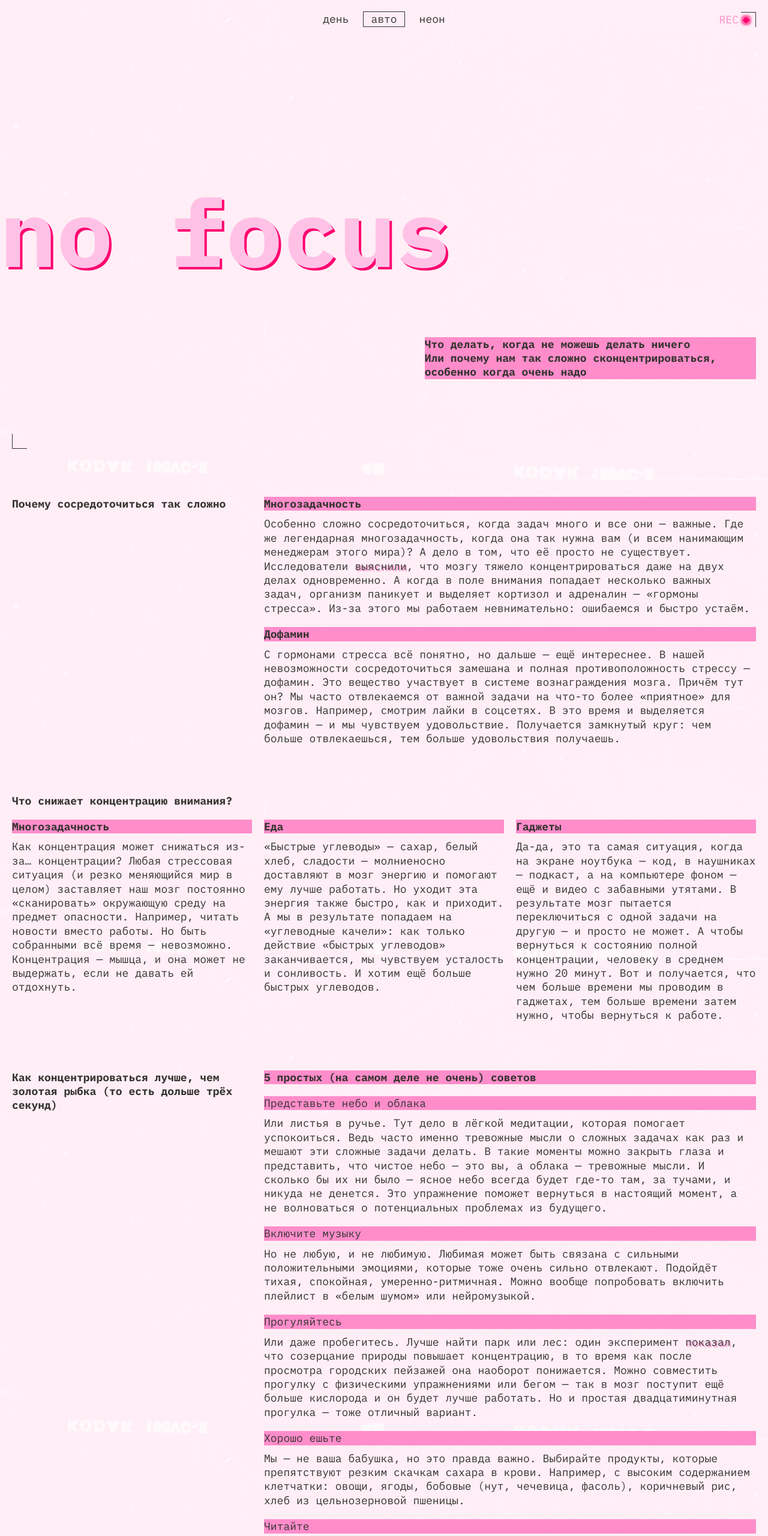
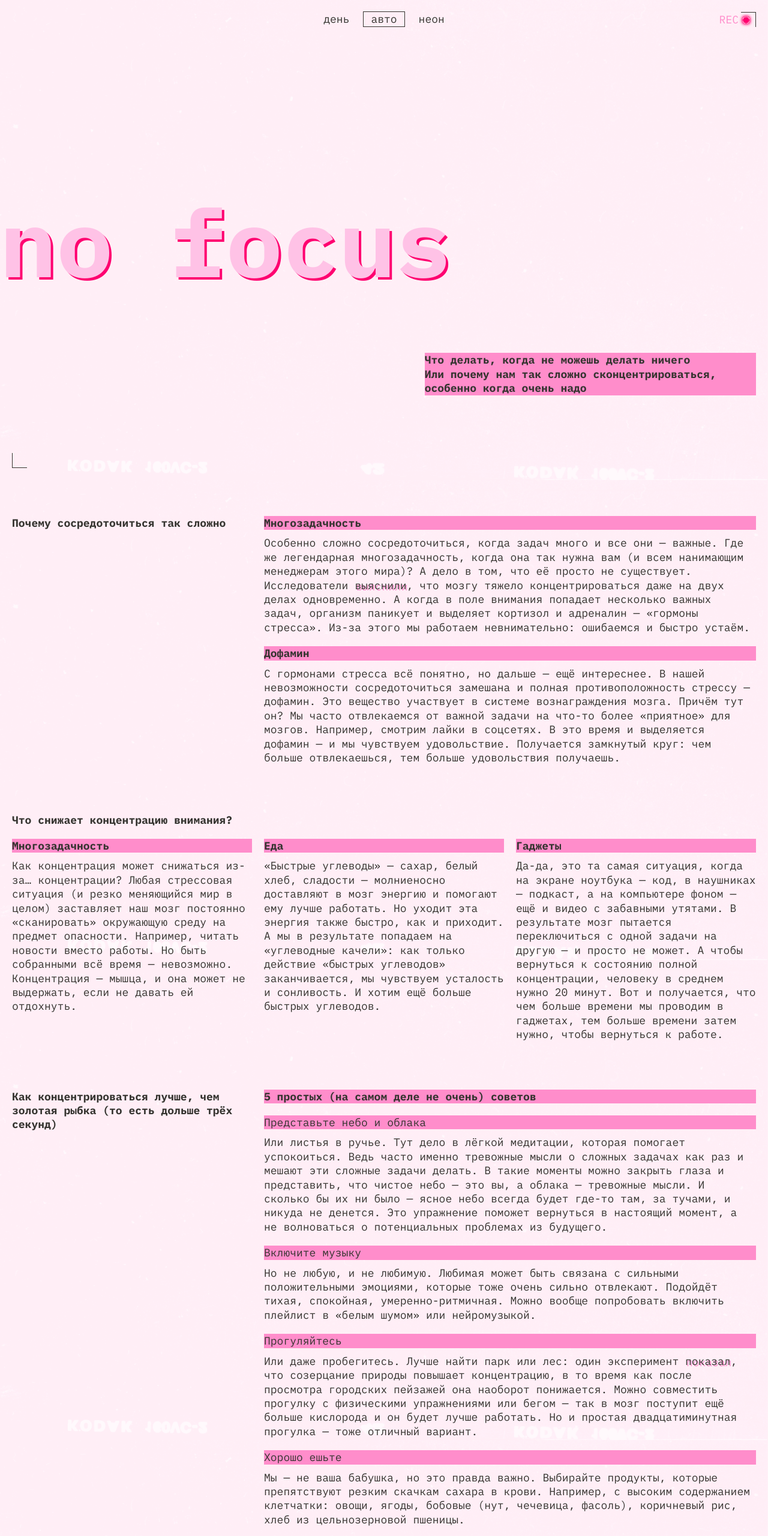
Before and after one commit to Onlyhike/slozhno-sosredotochitsya, a website: page index.html in a window 1280 px wide. Shown: the top 2560 px of the page at 60% size. Drawn offline with Linux system fonts and the light colour scheme.

Commit message:
подготовил к публикации

```diff
--- a/index.html
+++ b/index.html
@@ -17,7 +17,7 @@
     <link rel="stylesheet" href="./styles/dark.css" />
   </head>
   <body class="page">
-    <header class="header">
+    <header class="header decorated-zone">
       <div class="rec-elem" aria-hidden="true">rec</div>
       <nav class="header__theme-menu">
         <ul class="header__theme-menu-list">
@@ -46,7 +46,7 @@
         </ul>
       </nav>
       <h1 class="header__heading">no focus</h1>
-      <p class="title-decorated">
+      <p class="title-decor header__description">
         Что делать, когда не можешь делать ничего
         <span class="line-break">
           Или почему нам так сложно сконцентрироваться, особенно когда очень
@@ -55,27 +55,32 @@
       </p>
     </header>
 
-    <main>
-      <section class="main__section">
-        <div class="section__text-block">
-          <h2 class="accent-colored-heading">
+    <main class="main">
+      <section class="section">
+        <h2 class="accent-colored-heading section__heading">
           Почему сосредоточиться так сложно
         </h2>
-
-          <h2 class="title-decorated">Многозадачность</h2>
+        <article class="article">
+          <h3 class="title-decor article__heading">Многозадачность</h3>
           <p>
             Особенно сложно сосредоточиться, когда задач много и все они —
             важные. Где же легендарная многозадачность, когда она так нужна вам
             (и всем нанимающим менеджерам этого мира)? А дело в том, что её
             просто не существует. Исследователи
-            <a class="link-active" href="#0" target="_blank">выяснили</a>, что
-            мозгу тяжело концентрироваться даже на двух делах одновременно. А
-            когда в поле внимания попадает несколько важных задач, организм
-            паникует и выделяет кортизол и адреналин — «гормоны стресса». Из-за
-            этого мы работаем невнимательно: ошибаемся и быстро устаём.
+            <a
+              class="link-active"
+              href="https://dana.org/article/multicosts-of-multitasking/"
+              target="_blank"
+              >выяснили</a
+            >, что мозгу тяжело концентрироваться даже на двух делах
+            одновременно. А когда в поле внимания попадает несколько важных
+            задач, организм паникует и выделяет кортизол и адреналин — «гормоны
+            стресса». Из-за этого мы работаем невнимательно: ошибаемся и быстро
+            устаём.
           </p>
-
-          <h2 class="title-decorated">Дофамин</h2>
+        </article>
+        <article class="article">
+          <h3 class="title-decor article__heading">Дофамин</h3>
           <p>
             С гормонами стресса всё понятно, но дальше — ещё интереснее. В нашей
             невозможности сосредоточиться замешана и полная противоположность
@@ -86,14 +91,15 @@
             удовольствие. Получается замкнутый круг: чем больше отвлекаешься,
             тем больше удовольствия получаешь.
           </p>
-        </div>
+        </article>
+      </section>
 
-        <div class="section__text-block">
-          <h2 class="accent-colored-heading">
+      <section class="section">
+        <h2 class="accent-colored-heading section__heading">
           Что снижает концентрацию внимания?
         </h2>
-
-          <h2 class="title-decorated">Многозадачность</h2>
+        <article class="article">
+          <h3 class="title-decor article__heading">Многозадачность</h3>
           <p>
             Как концентрация может снижаться из-за… концентрации? Любая
             стрессовая ситуация (и резко меняющийся мир в целом) заставляет наш
@@ -102,8 +108,10 @@
             — невозможно. Концентрация — мышца, и она может не выдержать, если
             не давать ей отдохнуть.
           </p>
+        </article>
 
-          <h2 class="title-decorated">Еда</h2>
+        <article class="article">
+          <h3 class="title-decor article__heading">Еда</h3>
           <p>
             «Быстрые углеводы» — сахар, белый хлеб, сладости — молниеносно
             доставляют в мозг энергию и помогают ему лучше работать. Но уходит
@@ -112,8 +120,10 @@
             заканчивается, мы чувствуем усталость и сонливость. И хотим ещё
             больше быстрых углеводов.
           </p>
+        </article>
 
-          <h2 class="title-decorated">Гаджеты</h2>
+        <article class="article">
+          <h3 class="title-decor article__heading">Гаджеты</h3>
           <p>
             Да-да, это та самая ситуация, когда на экране ноутбука — код, в
             наушниках — подкаст, а на компьютере фоном — ещё и видео с забавными
@@ -123,18 +133,21 @@
             что чем больше времени мы проводим в гаджетах, тем больше времени
             затем нужно, чтобы вернуться к работе.
           </p>
-        </div>
+        </article>
+      </section>
 
-        <div class="section__text-block">
-          <h2 class="accent-colored-heading">
+      <section class="section">
+        <h2 class="accent-colored-heading section__heading">
           Как концентрироваться лучше, чем золотая рыбка (то есть дольше трёх
           секунд)
         </h2>
-
-          <h2 class="title-decorated">
+        <article class="article">
+          <h3 class="title-decor article__heading">
             5 простых (на самом деле не очень) советов
-          </h2>
-          <h2 class="title-decorated">Представьте небо и облака</h2>
+          </h3>
+          <h4 class="title-decor article__heading">
+            Представьте небо и облака
+          </h4>
           <p>
             Или листья в ручье. Тут дело в лёгкой медитации, которая помогает
             успокоиться. Ведь часто именно тревожные мысли о сложных задачах как
@@ -145,45 +158,59 @@
             вернуться в настоящий момент, а не волноваться о потенциальных
             проблемах из будущего.
           </p>
+        </article>
 
-          <h2 class="title-decorated">Включите музыку</h2>
+        <article class="article">
+          <h4 class="title-decor article__heading">Включите музыку</h4>
           <p>
             Но не любую, и не любимую. Любимая может быть связана с сильными
             положительными эмоциями, которые тоже очень сильно отвлекают.
             Подойдёт тихая, спокойная, умеренно-ритмичная. Можно вообще
             попробовать включить плейлист в «белым шумом» или нейромузыкой.
           </p>
+        </article>
 
-          <h2 class="title-decorated">Прогуляйтесь</h2>
+        <article class="article">
+          <h4 class="title-decor article__heading">Прогуляйтесь</h4>
           <p>
             Или даже пробегитесь. Лучше найти парк или лес: один эксперимент
-            <a class="link-active" href="#0" target="_blank">показал</a>, что
-            созерцание природы повышает концентрацию, в то время как после
-            просмотра городских пейзажей она наоборот понижается. Можно
+            <a
+              class="link-active"
+              href="https://www.sciencedirect.com/science/article/abs/pii/S0272494415000328"
+              target="_blank"
+              >показал</a
+            >, что созерцание природы повышает концентрацию, в то время как
+            после просмотра городских пейзажей она наоборот понижается. Можно
             совместить прогулку с физическими упражнениями или бегом — так в
             мозг поступит ещё больше кислорода и он будет лучше работать. Но и
             простая двадцатиминутная прогулка — тоже отличный вариант.
           </p>
+        </article>
 
-          <h2 class="title-decorated">Хорошо ешьте</h2>
+        <article class="article">
+          <h4 class="title-decor article__heading">Хорошо ешьте</h4>
           <p>
             Мы — не ваша бабушка, но это правда важно. Выбирайте продукты,
             которые препятствуют резким скачкам сахара в крови. Например, с
             высоким содержанием клетчатки: овощи, ягоды, бобовые (нут, чечевица,
             фасоль), коричневый рис, хлеб из цельнозерновой пшеницы.
           </p>
+        </article>
 
-          <h2 class="title-decorated">Читайте</h2>
+        <article class="article">
+          <h4 class="title-decor article__heading">Читайте</h4>
           <p>
             Настоящие бумажные книги. Это правда помогает с концентрацией: чтобы
             прочитать пост в соцсети, достаточно нескольких минут или даже
             секунд. А вот интересная книга способна затянуть и на несколько
             часов и круто тренирует направленное внимание.
           </p>
-        </div>
+        </article>
+      </section>
 
-        <div class="gallery">
-          <h2 class="title-decorated">А можно в картинках?</h2>
+      <section class="gallery">
+        <article class="gallery__article">
+          <h2 class="title-decor article__heading">А можно в картинках?</h2>
           <img
             class="image sunset"
             src="./images/sunset.png"
@@ -214,11 +241,11 @@
             loading="lazy"
             alt="уходящая в даль улица"
           />
-        </div>
+        </article>
       </section>
     </main>
 
-    <footer class="footer">
+    <footer class="footer decorated-zone">
       <h2 class="footer__heading">focus</h2>
     </footer>
 
--- a/styles/style.css
+++ b/styles/style.css
@@ -8,7 +8,7 @@
   background-position: center;
   background-attachment: fixed;
   color: var(--text-color);
-  font-family: 'IBM Plex mono', sans-serif;
+  font-family: var(--main-font);
   font-weight: 400;
   line-height: 130%;
 }
@@ -20,10 +20,35 @@
   }
 }
 
-.title-decorated {
+/* Перенёс общие стили для уголков в начало чтобы переиспользовать в футере с классом .decorated-zone, а ниже добавил правила расположения в гриде для уголков хедера */
+
+.decorated-zone::before {
+  display: block;
+  margin-inline-start: auto;
+  content: '';
+  color: var(--text-color);
+  block-size: 25px;
+  inline-size: 25px;
+  border-inline-end: 1px solid var(--text-color);
+  border-block-start: 1px solid var(--text-color);
+}
+
+.decorated-zone::after {
+  margin-inline-end: auto;
+  display: block;
+  content: '';
+  block-size: 25px;
+  inline-size: 25px;
+  border-inline-start: 1px solid var(--text-color);
+  border-block-end: 1px solid var(--text-color);
+}
+
+.article {
+  grid-column: 2 / 4;
+}
+
+.title-decor {
   background-color: var(--accent-color);
-  font-weight: 700;
-  color: var(--text-color);
 }
 
 .line-break {
@@ -39,59 +64,53 @@
   border-block-end: 1px solid var(--text-color);
 }
 
+.link-active:focus {
+  outline: none;
+}
+
 .link-active:focus-visible {
   outline: 1px solid var(--text-color);
 }
 
-.header .title-decorated {
-  max-inline-size: clamp(22.1875rem, 21.6508rem + 2.2901vw, 22.75rem);
-  grid-row: 4 / 5;
-  grid-column: 1 / 5;
-  justify-self: self-end;
-  align-self: self-end;
-  block-size: fit-content;
+.article__heading {
+  margin: 20px 0 10px;
+  color: var(--text-color);
+}
+
+section:nth-of-type(3)
+  .article__heading:not(
+    .article:first-of-type > .article__heading:first-child
+  ) {
+  font-weight: 400;
 }
 
 @media (width >= 768px) {
 
-  .header .title-decorated {
-    max-inline-size: clamp(22.75rem, -1.0625rem + 49.6094vw, 30.6875rem);
-    grid-column: 3 / 5;
-    align-self: center;
+  .article:first-of-type .article__heading {
+    margin: 0 0 10px;
   }
-}
 
-@media (width >= 1024px) {
+  .section:nth-of-type(2) .article__heading {
+    margin: 20px 0 10px;
+  }
 
-  .header .title-decorated {
-    margin-block-start: 22px;
+  .section:nth-of-type(3) .article__heading:nth-child(2) {
+    margin: 20px 0 10px;
   }
-}
-
-.section__text-block .title-decorated {
-  margin: 20px 0 10px;
-}
-
-.section__text-block:nth-of-type(3)
-  .title-decorated:not(
-    .section__text-block:nth-of-type(3) .title-decorated:nth-of-type(2)
-  ) {
-  font-weight: 400;
 }
 
 .header {
   position: relative;
   display: grid;
   grid-template-columns: 2fr 1fr 1fr 2fr;
-  grid-template-rows: 1fr 3fr 3fr 3fr 1fr;
-  max-block-size: 100vh;
+  grid-template-rows: 1fr 5fr 5fr 5fr 1fr;
+  min-block-size: 100vh;
   padding: 10px 0;
 }
 
-@media (1024px > width >= 768px) {
+@media (width >= 768px) {
 
   .header {
-    min-block-size: 100vh;
     padding: 20px 0;
   }
 }
@@ -99,32 +118,18 @@
 @media (width >= 1024px) {
 
   .header {
-    max-block-size: 768px;
-    padding: 20px 0;
+    max-block-size: 100vh;
+    min-block-size: 768px;
   }
 }
 
-.header::before {
+.header.decorated-zone::before {
   grid-column: 4 / 5;
-  display: block;
-  margin-inline-start: auto;
-  content: '';
-  color: var(--text-color);
-  block-size: 25px;
-  inline-size: 25px;
-  border-inline-end: 1px solid var(--text-color);
-  border-block-start: 1px solid var(--text-color);
 }
 
-.header::after {
+.header.decorated-zone::after {
   grid-row: 5 / 6;
   align-self: flex-end;
-  display: block;
-  content: '';
-  block-size: 25px;
-  inline-size: 25px;
-  border-inline-start: 1px solid var(--text-color);
-  border-block-end: 1px solid var(--text-color);
 }
 
 .rec-elem {
@@ -149,24 +154,53 @@
   content: '';
   display: inline-block;
   vertical-align: bottom;
-  background-image: url(../images/Ellipse\ 4.svg);
+  background-image: url(../images/Ellipse4.svg); /*убрал из имени файла пробел*/
   background-size: cover;
   background-repeat: no-repeat;
   block-size: 25px;
   inline-size: 25px;
 }
 
+.header__description {
+  max-inline-size: clamp(22.1875rem, 21.6508rem + 2.2901vw, 22.75rem);
+  grid-row: 4 / 5;
+  grid-column: 1 / 5;
+  justify-self: self-end;
+  align-self: self-end;
+  block-size: fit-content;
+  font-weight: 700;
+  color: var(--text-color);
+  margin-block-end: 19px;
+}
+
+@media (width >= 768px) {
+
+  .header__description {
+    max-inline-size: clamp(22.75rem, -1.0625rem + 49.6094vw, 30.6875rem);
+    grid-column: 3 / 5;
+    align-self: center;
+    margin-block-end: 37px;
+  }
+}
+
+@media (width >= 1024px) {
+
+  .header__description {
+    margin-block-start: 22px;
+  }
+}
+
 .header__theme-menu {
   grid-column: 4 / 5;
   justify-self: self-end;
-  padding-block-start: 8px;
+  align-self: center;
+  padding-block-end: 41px;
 }
 
 @media (width >=768px) {
 
   .header__theme-menu {
-    align-self: center;
-    padding-block-end: 18px;
+    padding: 35px 0 0;
   }
 }
 
@@ -183,7 +217,7 @@
 .header__theme-menu-list {
   display: flex;
   flex-direction: column;
-  gap: 13px;
+  gap: 12px;
 }
 
 @media (width >=1024px) {
@@ -209,14 +243,17 @@
   outline: 1px solid var(--text-color);
 }
 
+.header__theme-menu-button:focus {
+  outline: none;
+}
+
 .header__theme-menu-button:focus-visible {
   outline: none;
   border-block-end: 1px solid var(--text-color);
 }
 
 .header__theme-menu-button:hover:not(.header__theme-menu-button_active) {
-  --hovered-color: #35343050;
-  outline: 1px solid var(--hovered-color);
+  outline: 1px solid var(--hover-outline-color);
 }
 
 .header__heading {
@@ -234,7 +271,7 @@
 
   .header__heading {
     align-self: center;
-    position: relative;
+    position: relative; /*Здесь так спозиционировано и применён сдвиг влево т.к. согласно макету у всей страницы (элемент body) заданы боковые отступы, и все элементы кроме загаловка H1(кроме разрешения 355х668рх) подчиняются этим отступам. Если сделать по вашей рекомендации, тогда придётся каждому элементу на странице кроме этого заголовка прописывать боковые отступы(и будет много лишних строчек кода), я использовал относительное позиционирование по аналогии с заданием "Карты подскажут", по моей памяти там именно так решается такая же задача со сдвигом. Если я не прав, поясните пожалуйста чем плохо использовать position:relative */
     left: -20px;
   }
 }
@@ -249,37 +286,34 @@
 @media (width >= 1024px) {
 
   .header__heading {
-    padding-block-end: 10px;
+    padding-block-end: 30px;
   }
 }
 
-.main__section {
+.main {
   padding-block-start: 40px;
 }
 
 @media (width >= 768px) {
 
-  .main__section {
+  .main {
     padding-block-start: 60px;
   }
 }
 
+.section {
+  padding-block-end: 50px;
+}
+
+.section:nth-of-type(3) {
+  padding-block-end: 30px;
+}
+
 @media (width >= 768px) {
 
-  .section__text-block:nth-of-type(3) .title-decorated:nth-of-type(3) {
-    margin-block-start: 10px;
+  .section:nth-of-type(3) {
+    padding-block-end: 60px;
   }
-
-  .section__text-block
-    .title-decorated:nth-of-type(2):not(
-      .section__text-block:nth-of-type(2) .title-decorated:nth-of-type(2)
-    ) {
-    margin: 0 0 10px;
-  }
-}
-
-.section__text-block {
-  padding-block-end: 50px;
 }
 
 .gallery {
@@ -288,8 +322,18 @@
 
 @media (width >= 768px) {
 
-  .section__text-block {
+  .gallery__article .article__heading {
+    margin-block-end: 0;
+  }
+}
+
+@media (width >= 768px) {
+
+  .section {
     padding-block-end: 80px;
+    display: grid;
+    column-gap: 38px;
+    grid-template-columns: repeat(3, 1fr);
   }
 
   .gallery {
@@ -299,30 +343,21 @@
 
 @media (width >= 768px) {
 
-  .section__text-block {
-    display: grid;
-    column-gap: 38px;
-    grid-template-columns: repeat(3, 1fr);
-  }
-
-  .accent-colored-heading {
+  .section__heading {
     grid-row: 1 / 4;
   }
+}
 
-  p,
-  .title-decorated {
-    grid-column: 2 / 4;
-  }
+@media (width >= 768px) {
 
-  .section__text-block:nth-of-type(2) .title-decorated,
-  .section__text-block:nth-of-type(2) p {
+  .section:nth-of-type(2) .article {
     grid-column: 1 / 4;
   }
 }
 
 @media (1024px > width >= 768px) {
 
-  .section__text-block:nth-of-type(3) {
+  .section:nth-of-type(3) {
     column-gap: 20px;
     grid-template-columns: 236px 1fr 1fr;
   }
@@ -330,23 +365,23 @@
 
 @media (width >= 1024px) {
 
-  .section__text-block {
+  .section {
     column-gap: 20px;
   }
 }
 
 @media (width >=1024px) {
 
-  .section__text-block:nth-of-type(2) .accent-colored-heading {
+  .section:nth-of-type(2) .section__heading {
     grid-row: 1 / 2;
   }
 
-  .section__text-block:nth-of-type(2) .title-decorated {
+  .section:nth-of-type(2) .article {
     grid-row: 2 / 3;
     grid-column: auto;
   }
 
-  .section__text-block:nth-of-type(2) p {
+  .section:nth-of-type(2) p {
     grid-row: 3 / 4;
     grid-column: auto;
   }
@@ -355,19 +390,18 @@
 .image {
   display: block;
   width: 100%;
-  padding-block-start: 10px;
 }
 
-@media (width >= 768px) {
+@media (width < 768px) {
 
-  .image {
-    padding: 0;
+  .image:not(.image:first-of-type) {
+    margin-block-start: 10px;
   }
 }
 
 @media (width >= 768px) {
 
-  .gallery {
+  .gallery__article {
     display: grid;
     grid-template-columns: repeat(3, 1fr);
     gap: 20px;
@@ -378,7 +412,7 @@
       'tape street street';
   }
 
-  .gallery .title-decorated {
+  .gallery .article__heading {
     grid-area: heading;
   }
 
@@ -423,13 +457,6 @@
 }
 
 .footer::before {
-  align-self: flex-end;
-  content: '';
-  color: var(--text-color);
-  block-size: 25px;
-  inline-size: 25px;
-  border-inline-end: 1px solid var(--text-color);
-  border-block-start: 1px solid var(--text-color);
   margin-block-start: 10px;
 }
 
@@ -441,12 +468,6 @@
 }
 
 .footer::after {
-  align-self: flex-start;
-  content: '';
-  block-size: 25px;
-  inline-size: 25px;
-  border-inline-start: 1px solid var(--text-color);
-  border-block-end: 1px solid var(--text-color);
   margin-block-end: 10px;
 }
 
--- a/styles/variables.css
+++ b/styles/variables.css
@@ -7,4 +7,6 @@
   --text-color: #353430;
   --accent-color: #ff8dcb;
   --background-image: url(../images/cover-image-light.png);
+  --main-font: 'IBM Plex mono', monospace;
+  --hover-outline-color: #35343050;
 }
```
Also changed, not shown: styles/dark.css (+16 -14 lines), images/Ellipse4.svg (renamed from images/Ellipse 4.svg). Lines whose indentation alone changed are shown as unchanged.
